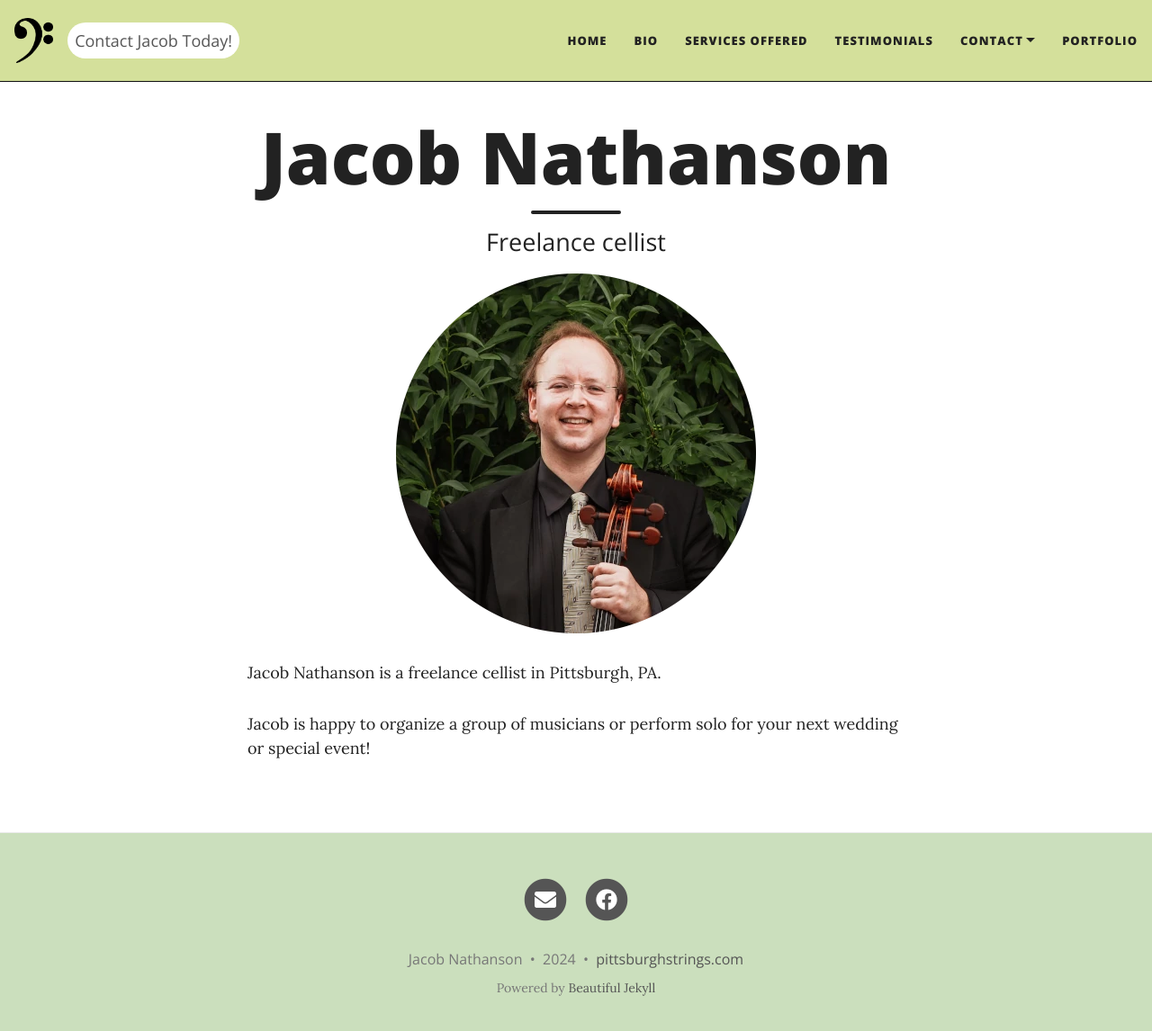
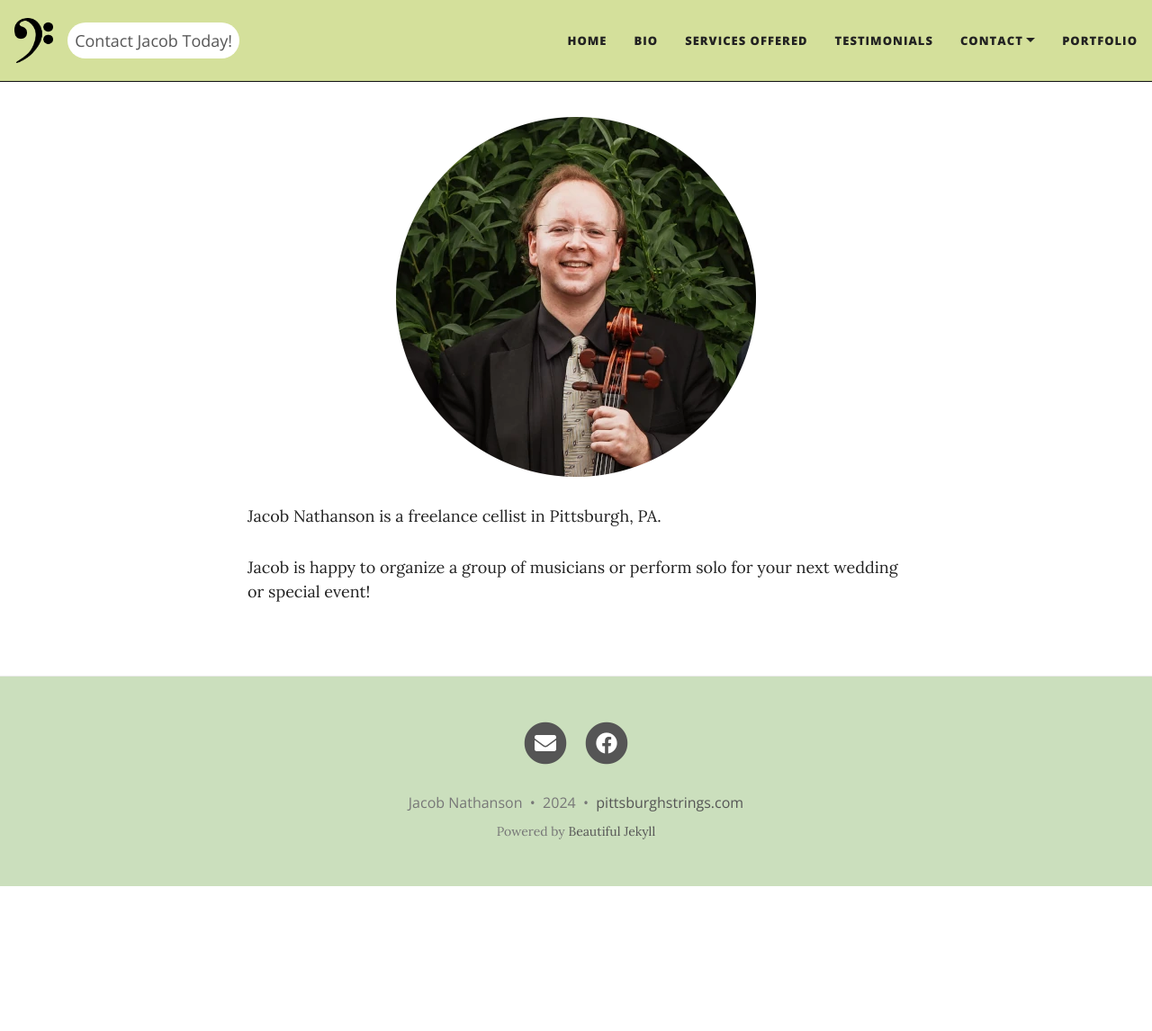
Before and after one commit to ben-nathanson/jake-nathanson-music, a Jekyll site: the page built from index.html, in a window 1280 px wide and 1159 px high. Shown: the top 1146 px of the window at 90% size. Built offline with Jekyll 4.4.1, drawn with Linux system fonts in a browser that asks for light colours; nearby versions of some CDN libraries; a script that is not in the unit is left out; the list of posts is cut into pages by our own code.

Commit message:
Trying to put the form above the fold.

```diff
--- a/index.html
+++ b/index.html
@@ -1,7 +1,5 @@
 ---
 layout: home
-title: Jacob Nathanson
-subtitle: Freelance cellist
 share-description: Jacob Nathanson, freelance cellist
 ---
 
```
